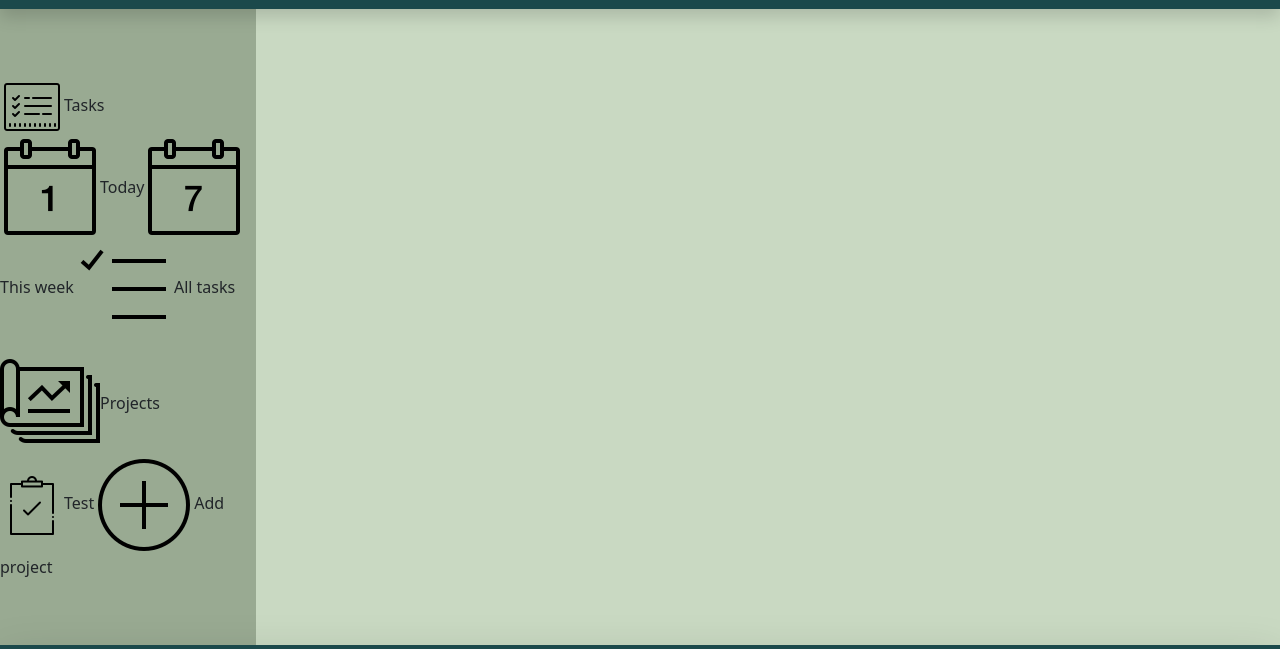
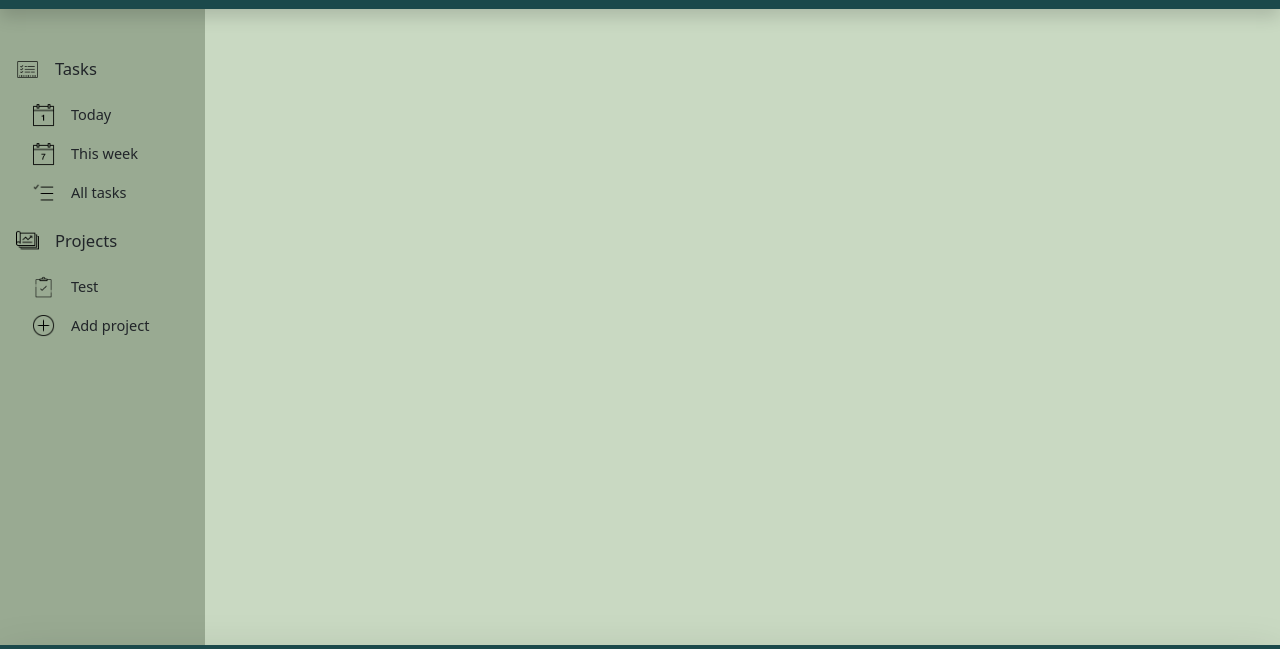
Before and after one commit to mohammedalgamal/TODO-List, a website built with webpack: page dist/index.html in a window 1280 px wide. Shown: the part 115-764 px from the top of the page. Built offline with nearby package versions, Linux system fonts and the light colour scheme.

Commit message:
Add navbar Styles

```diff
--- a/src/Styles/style.scss
+++ b/src/Styles/style.scss
@@ -11,6 +11,10 @@ body {
     min-height: 100vh;
     display: flex;
     flex-direction: column;
+
+    .hide {
+      display: none;
+    }
 
     .header {
         display: flex;
@@ -30,14 +34,54 @@ body {
         min-height: calc(100vh - (124px + 5vh));
 
         .navBar {
-            width: 20%;
-            height: calc(100vh - (124px + 5vh));
+            width: 16vw;
+            min-height: calc(100vh - (124px + 5vh));
             background-color: #99aa92;
             display: flex;
             flex-direction: column;
             gap: 16px;
-            align-items: center;
-            justify-content: center;
+            padding: 48px 16px;
+
+            .item {
+              display: flex;
+              align-items: center;
+              gap: 16px;
+            }
+
+            img {
+              width: calc(1.1vw + 1.1vh);
+              height: auto;
+            }
+
+            .tasks,
+            .projects {
+              display: flex;
+              flex-direction: column;
+
+              .tasksUpper,
+              .projectsUpper {
+                font-weight: 500;
+                margin-bottom: 14px;
+                font-size: calc(0.8vw + 0.8vh);
+              }
+
+              .tasksLower,
+              .projectsLower {
+                display: flex;
+                flex-direction: column;
+                font-weight: 300;
+                font-size: calc(0.7 * (1vw + 1vh));
+
+                .item {
+                  padding: 8px 16px;
+                }
+
+                .item:hover {
+                  background-color: #71816a;
+                  border-radius: 8px;
+                }
+              }
+          }
         }
     }
 
@@ -85,7 +129,10 @@ body {
         .main {
             .navBar {
                 width: 100%;
-                height: 10rem;
+                min-height: 10rem;
+                flex-direction: row;
+                gap: 26px;
+                justify-content: space-evenly;
             }
         }
     }
--- a/src/navbar.js
+++ b/src/navbar.js
@@ -9,6 +9,7 @@ import plusIcon from "./Images/icons8-plus-100.png";
 function makeElement(text, className, img, imgClass) {
     const element = document.createElement("dive");
     element.classList.add(className);
+    element.classList.add("item");
 
     const elementImg = document.createElement("img");
     elementImg.src = img;
```
Also changed, not shown: src/Styles/style.css, 2 other files.
